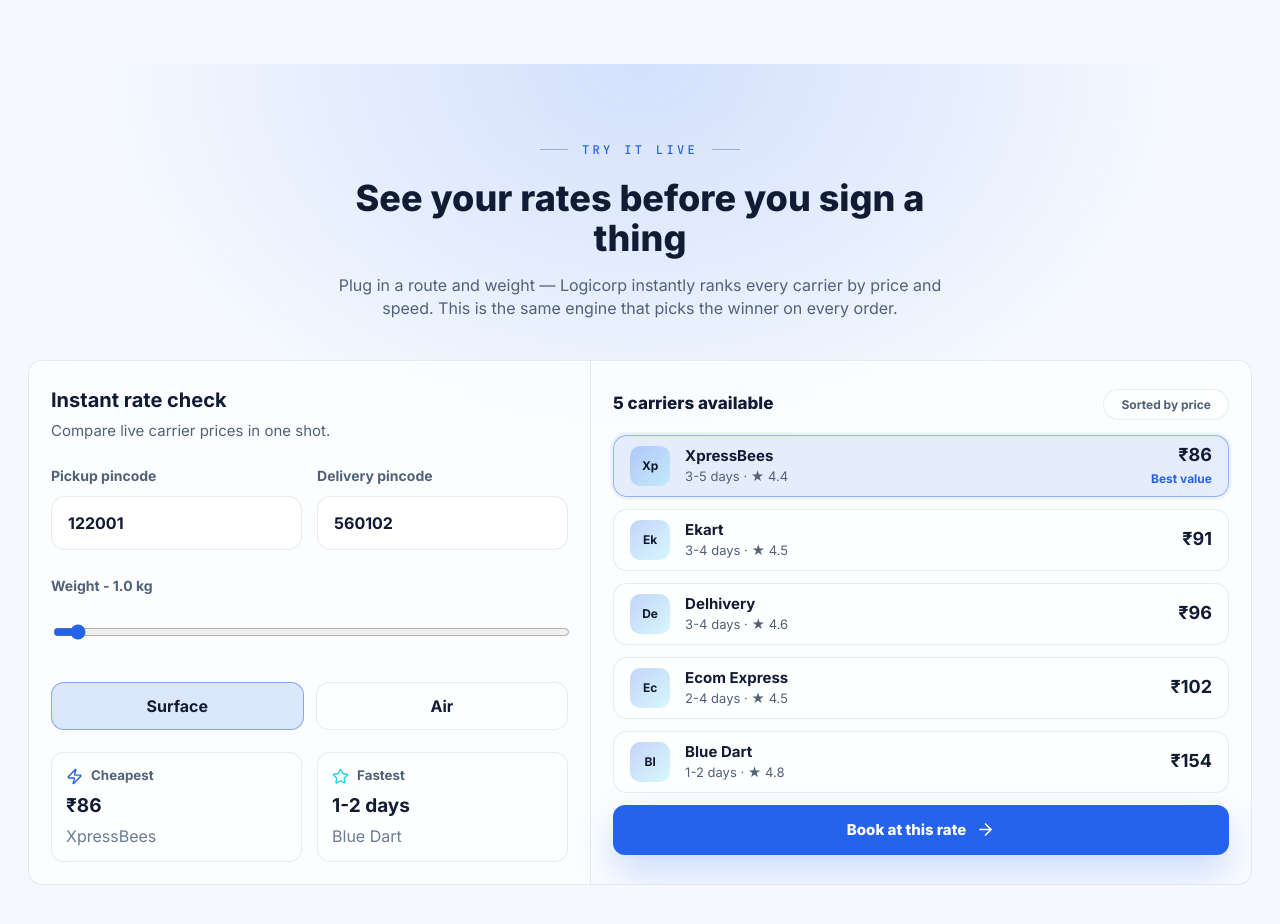
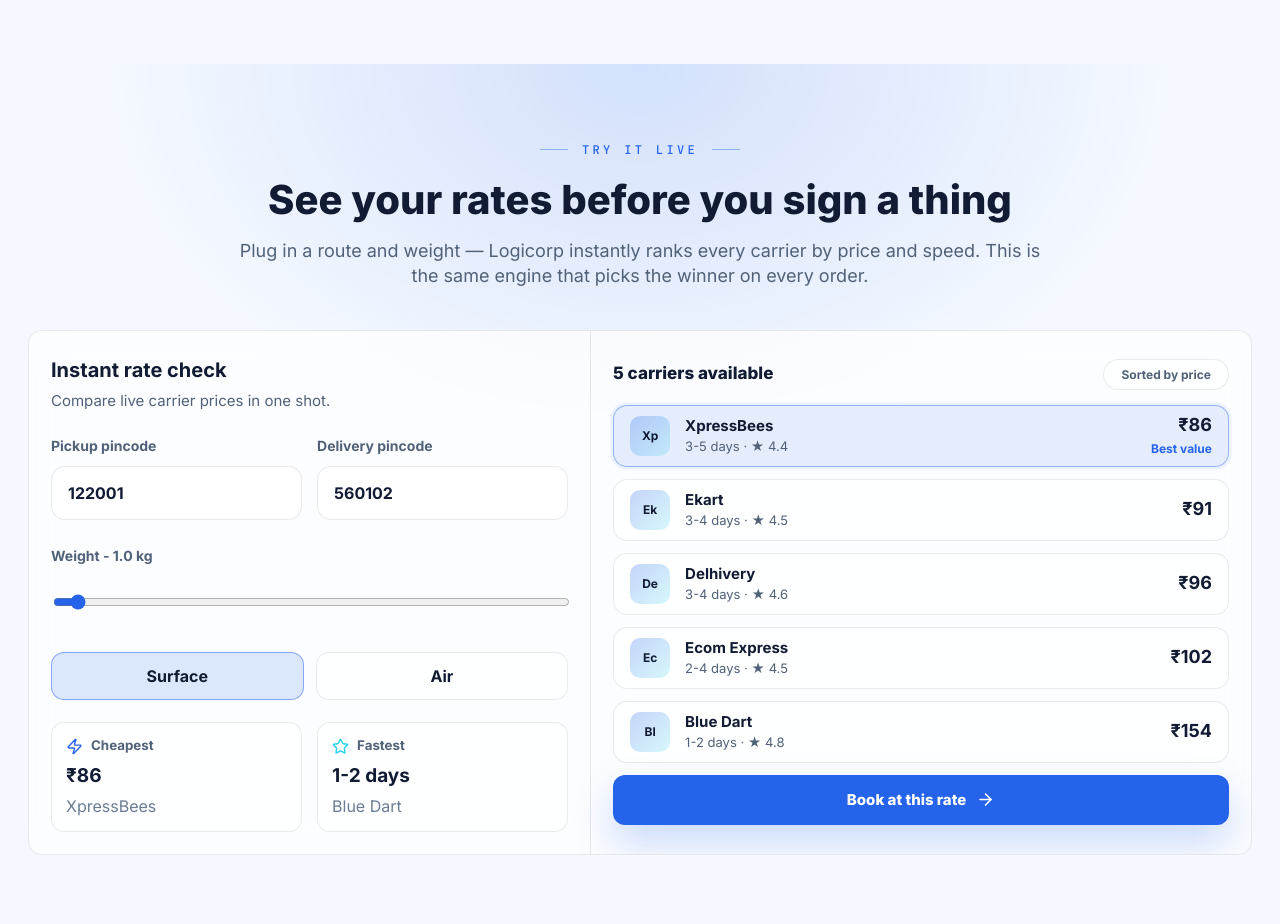
Before and after one commit to Sahil17102/logicorp2, a React (Vite) app: page / in a window 1280 px wide. Shown: the part 2760-3684 px from the top of the page. Built offline with nearby package versions, Linux system fonts and the light colour scheme.

Commit message:
Widen calculator heading

```diff
--- a/src/styles.css
+++ b/src/styles.css
@@ -1281,6 +1281,20 @@ html[data-theme="dark"] .timeline .runner::after {
   background: radial-gradient(60% 70% at 50% 0%, rgba(37, 99, 235, 0.16), transparent 70%);
 }
 
+.calculator-section .section-head {
+  max-width: 900px;
+}
+
+.calculator-section .section-head h2 {
+  max-width: 900px;
+  font-size: 40px;
+}
+
+.calculator-section .section-head p {
+  max-width: 820px;
+  font-size: 18px;
+}
+
 .calculator-card {
   display: grid;
   grid-template-columns: 0.92fr 1.08fr;
```
